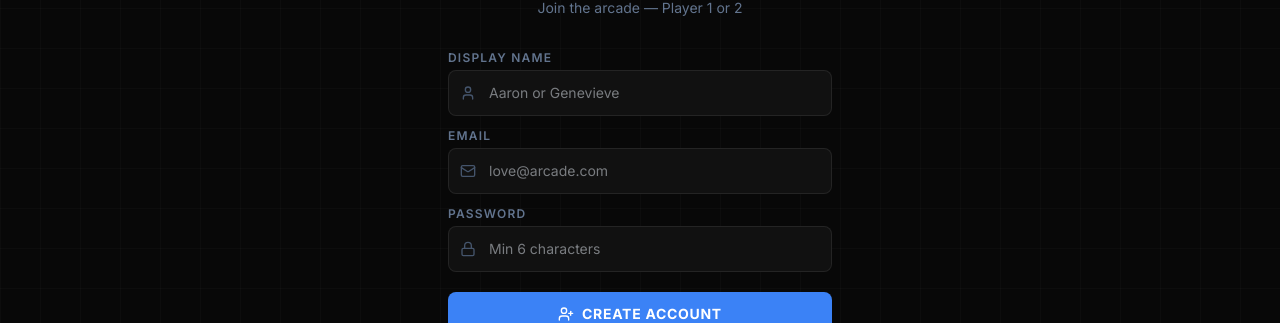
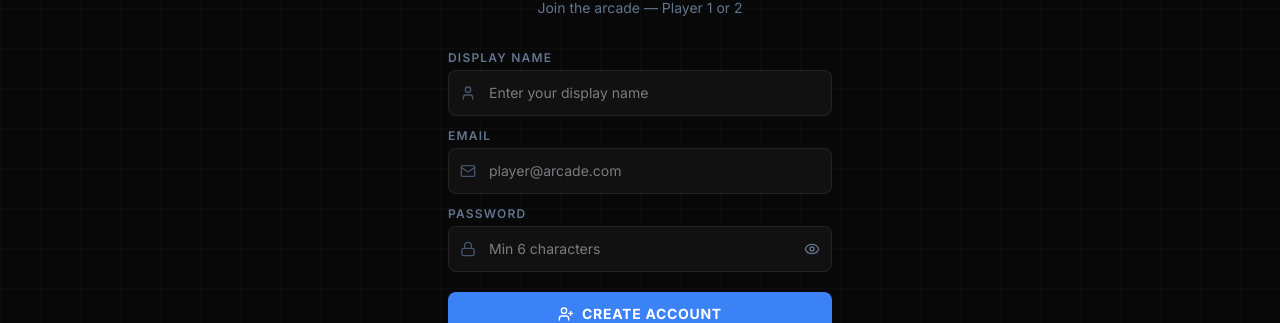
Before and after one commit to EYRON27/AarvieveArcade, a React (Vite) app in the folder client/: page /register in a window 1280 px wide. Shown: the part 312-635 px from the top of the page. Built offline with nearby package versions, Linux system fonts and the light colour scheme; no server answers.

Commit message:
FIXED THE DISPLAY NAME IN TEXT FIELD

```diff
--- a/client/src/pages/LoginPage.tsx
+++ b/client/src/pages/LoginPage.tsx
@@ -2,7 +2,7 @@ import React, { useState } from 'react';
 import { useNavigate, Link } from 'react-router-dom';
 import { useAuth } from '../contexts/AuthContext';
 import { motion } from 'framer-motion';
-import { Mail, Lock, LogIn } from 'lucide-react';
+import { Mail, Lock, LogIn, Eye, EyeOff } from 'lucide-react';
 
 import LoadingScreen from '../components/ui/LoadingScreen';
 
@@ -13,7 +13,7 @@ const LoginPage: React.FC = () => {
   const [password, setPassword] = useState('');
   const [error, setError]       = useState('');
   const [loading, setLoading]   = useState(false);
-
+  const [showPassword, setShowPassword] = useState(false);
   const handleSubmit = async (e: React.FormEvent) => {
     e.preventDefault();
     if (!email || !password) return setError('Please enter email and password.');
@@ -69,7 +69,7 @@ const LoginPage: React.FC = () => {
             <div className="relative">
               <Mail className="absolute left-3 top-1/2 -translate-y-1/2 w-4 h-4 text-slate-600" />
               <input
-                type="email" placeholder="love@arcade.com" value={email}
+                type="email" placeholder="player@arcade.com" value={email}
                 onChange={e => setEmail(e.target.value)} disabled={loading}
                 className="w-full bg-arcade-dark border border-white/8 hover:border-white/15 focus:border-arcade-red/50 focus:outline-none rounded-lg py-3 pl-10 pr-4 text-slate-200 text-sm transition-all"
               />
@@ -81,10 +81,17 @@ const LoginPage: React.FC = () => {
             <div className="relative">
               <Lock className="absolute left-3 top-1/2 -translate-y-1/2 w-4 h-4 text-slate-600" />
               <input
-                type="password" placeholder="••••••••" value={password}
+                type={showPassword ? "text" : "password"} placeholder="••••••••" value={password}
                 onChange={e => setPassword(e.target.value)} disabled={loading}
-                className="w-full bg-arcade-dark border border-white/8 hover:border-white/15 focus:border-arcade-red/50 focus:outline-none rounded-lg py-3 pl-10 pr-4 text-slate-200 text-sm transition-all"
+                className="w-full bg-arcade-dark border border-white/8 hover:border-white/15 focus:border-arcade-red/50 focus:outline-none rounded-lg py-3 pl-10 pr-10 text-slate-200 text-sm transition-all"
               />
+              <button
+                type="button"
+                onClick={() => setShowPassword(!showPassword)}
+                className="absolute right-3 top-1/2 -translate-y-1/2 text-slate-500 hover:text-slate-300 focus:outline-none"
+              >
+                {showPassword ? <EyeOff className="w-4 h-4" /> : <Eye className="w-4 h-4" />}
+              </button>
             </div>
           </div>
 
--- a/client/src/pages/RegisterPage.tsx
+++ b/client/src/pages/RegisterPage.tsx
@@ -2,7 +2,7 @@ import React, { useState } from 'react';
 import { useNavigate, Link } from 'react-router-dom';
 import { useAuth } from '../contexts/AuthContext';
 import { motion } from 'framer-motion';
-import { Mail, Lock, User as UserIcon, UserPlus } from 'lucide-react';
+import { Mail, Lock, User as UserIcon, UserPlus, Eye, EyeOff } from 'lucide-react';
 
 import LoadingScreen from '../components/ui/LoadingScreen';
 
@@ -14,7 +14,7 @@ const RegisterPage: React.FC = () => {
   const [password, setPassword]       = useState('');
   const [error, setError]             = useState('');
   const [loading, setLoading]         = useState(false);
-
+  const [showPassword, setShowPassword] = useState(false);
   const handleSubmit = async (e: React.FormEvent) => {
     e.preventDefault();
     if (!email || !password || !displayName) return setError('Please fill in all fields.');
@@ -67,7 +67,7 @@ const RegisterPage: React.FC = () => {
             <div className="relative">
               <UserIcon className="absolute left-3 top-1/2 -translate-y-1/2 w-4 h-4 text-slate-600" />
               <input
-                type="text" placeholder="Aaron or Genevieve" value={displayName}
+                type="text" placeholder="Enter your display name" value={displayName}
                 onChange={e => setDisplayName(e.target.value)} disabled={loading}
                 className="w-full bg-arcade-dark border border-white/8 hover:border-white/15 focus:border-arcade-blue/50 focus:outline-none rounded-lg py-3 pl-10 pr-4 text-slate-200 text-sm transition-all"
               />
@@ -79,7 +79,7 @@ const RegisterPage: React.FC = () => {
             <div className="relative">
               <Mail className="absolute left-3 top-1/2 -translate-y-1/2 w-4 h-4 text-slate-600" />
               <input
-                type="email" placeholder="love@arcade.com" value={email}
+                type="email" placeholder="player@arcade.com" value={email}
                 onChange={e => setEmail(e.target.value)} disabled={loading}
                 className="w-full bg-arcade-dark border border-white/8 hover:border-white/15 focus:border-arcade-blue/50 focus:outline-none rounded-lg py-3 pl-10 pr-4 text-slate-200 text-sm transition-all"
               />
@@ -91,10 +91,17 @@ const RegisterPage: React.FC = () => {
             <div className="relative">
               <Lock className="absolute left-3 top-1/2 -translate-y-1/2 w-4 h-4 text-slate-600" />
               <input
-                type="password" placeholder="Min 6 characters" value={password}
+                type={showPassword ? "text" : "password"} placeholder="Min 6 characters" value={password}
                 onChange={e => setPassword(e.target.value)} disabled={loading}
-                className="w-full bg-arcade-dark border border-white/8 hover:border-white/15 focus:border-arcade-blue/50 focus:outline-none rounded-lg py-3 pl-10 pr-4 text-slate-200 text-sm transition-all"
+                className="w-full bg-arcade-dark border border-white/8 hover:border-white/15 focus:border-arcade-blue/50 focus:outline-none rounded-lg py-3 pl-10 pr-10 text-slate-200 text-sm transition-all"
               />
+              <button
+                type="button"
+                onClick={() => setShowPassword(!showPassword)}
+                className="absolute right-3 top-1/2 -translate-y-1/2 text-slate-500 hover:text-slate-300 focus:outline-none"
+              >
+                {showPassword ? <EyeOff className="w-4 h-4" /> : <Eye className="w-4 h-4" />}
+              </button>
             </div>
           </div>
 
```
